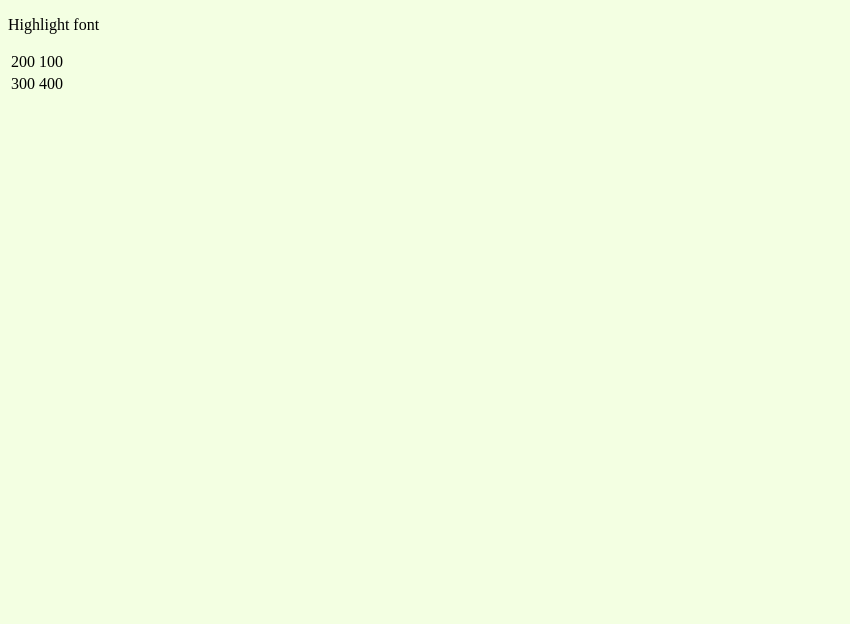
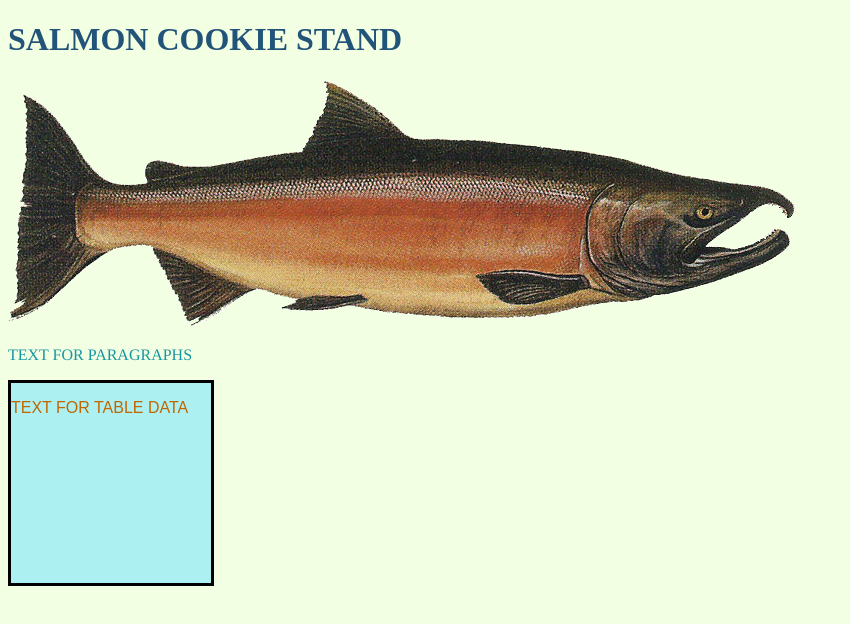
Before and after one commit to TheBigEasy/cookie-stand, a plain HTML site: page style-guide.html in a window 1280 px wide. Shown: the whole page, without its empty margins (0-850 px from the left). Drawn offline with Linux system fonts and the light colour scheme.

Commit message:
updated style guide

```diff
--- a/style-guide.html
+++ b/style-guide.html
@@ -7,17 +7,11 @@
   <link href='https://fonts.googleapis.com/css?family=Roboto+Slab' rel='stylesheet' type='text/css'>
  </head>
  <body>
-  <p id="hlight">Highlight font</p>
-  <table id="tbl">
-  	<tr>
-  	 <td>200</td>
-  	 <td>100</td>
-  	</tr>
-  	<tr>
-  	 <td>300</td>
-  	 <td>400</td>
-  	</tr>
-  </table>
+  <h1 id="hlight">SALMON COOKIE STAND</h1>
+  <img src="img/salmon.png"/>
+
+  <P id="ptext">TEXT FOR PARAGRAPHS</P>
+  <div id="tblcolor"><p id="dtext">TEXT FOR TABLE DATA</p></div>
 
  </body>
 </html>
--- a/style.css
+++ b/style.css
@@ -1,10 +1,21 @@
 body {
 	background-color: #f3ffe2;
 }
-.hlight {
+#hlight {
 	font-family: Roboto+Slab, serif;
+	color: #225378;
 }
-
-.tbl {
+#dtext {
+	font-family: Arial, sans-serif;
+	color: #bf6700;
+}
+#ptext {
+	font-family: Times, serif;
+	color: #1695a3;
+}
+#tblcolor {
+	width: 200px;
+	height: 200px;
+	border: 3px solid black;
 	background-color: #acf0f2;
 }
```
